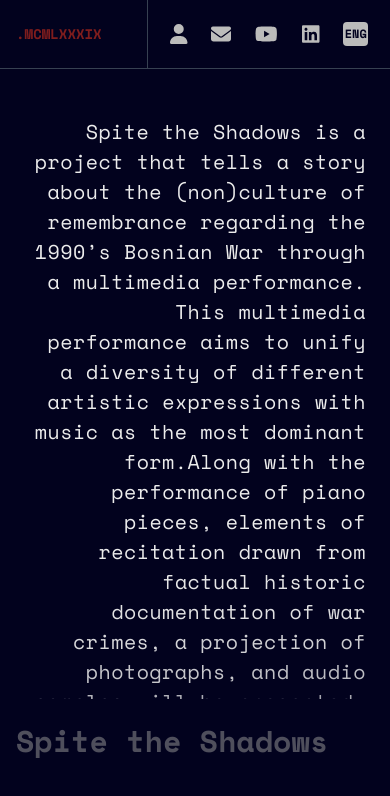
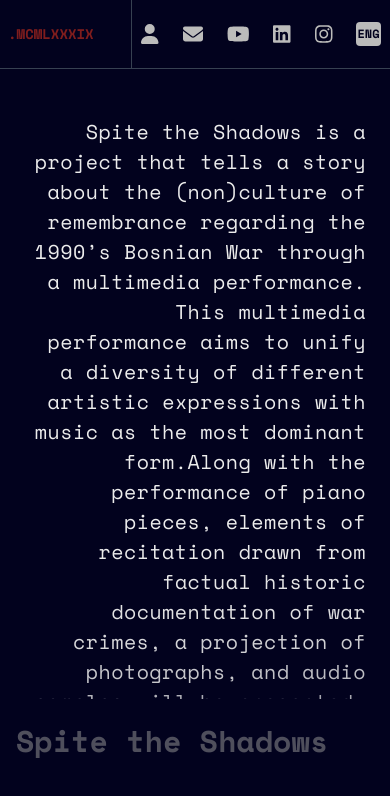
Before and after one commit to MarijaPesha/marija-bajo, a React (Vite) app: page /about in a window 390 px wide. Shown: the top 796 px of the page. Built offline with nearby package versions, Linux system fonts and the light colour scheme.

Commit message:
client changes avgust 24

```diff
--- a/src/components/Nav.jsx
+++ b/src/components/Nav.jsx
@@ -1,7 +1,11 @@
-import { faLinkedin, faYoutube } from "@fortawesome/free-brands-svg-icons";
+import React, { useEffect, useState } from "react";
+import { FontAwesomeIcon } from "@fortawesome/react-fontawesome";
+import {
+  faLinkedin,
+  faYoutube,
+  faInstagram,
+} from "@fortawesome/free-brands-svg-icons";
 import { faEnvelope, faUser } from "@fortawesome/free-solid-svg-icons";
-import { FontAwesomeIcon } from "@fortawesome/react-fontawesome";
-import React, { useEffect, useState } from "react";
 import { Link } from "react-router-dom";
 import "../App.css";
 import { translations } from "../data/translations";
@@ -10,125 +14,105 @@ import ToggleLanguage from "./ToggleLanguage";
 
 function Nav() {
   const { language } = useLanguage();
-  const nav = translations?.[language]?.nav;
+  const nav = translations?.[language]?.nav || [];
 
   const socialLinks = {
     youtube: "https://www.youtube.com/channel/UCORoaaQ7kAH3HMk3aG44fZw",
     linkedin: "https://www.linkedin.com/in/marija-bajo-94749b179/",
+    instagram:
+      "https://www.instagram.com/rija.ba?igsh=a3VmZTl6Mnl6eHQ4&utm_source=qr",
   };
 
   const [currentIndex, setCurrentIndex] = useState(0);
-  const [transformedText, setTransformedText] = useState(
-    nav.at(0)[currentIndex]
-  );
+  const [transformedText, setTransformedText] = useState(nav[0] || "");
 
   useEffect(() => {
+    if (!nav.length) return;
+
     const intervalId = setInterval(() => {
-      setCurrentIndex((prevIndex) => (prevIndex + 1) % nav.at(0).length);
+      setCurrentIndex((prevIndex) => (prevIndex + 1) % nav[0].length);
     }, 4500);
 
-    setTransformedText(nav.at(0)[currentIndex]);
-
-    // Clean up the interval on component unmount
     return () => clearInterval(intervalId);
-  }, []);
+  }, [nav]);
 
   useEffect(() => {
-    setTransformedText(nav.at(0)[currentIndex]);
-  }, [currentIndex]);
+    if (nav.length) {
+      setTransformedText(nav[0][currentIndex]);
+    }
+  }, [currentIndex, nav]);
 
-  const [isHovered, setIsHovered] = useState(false);
+  const [isHovered, setIsHovered] = useState("");
+
+  const renderSocialIcon = (platform, icon, size) => (
+    <a
+      href={socialLinks[platform]}
+      target="_blank"
+      rel="noopener noreferrer"
+      onMouseEnter={() => setIsHovered(platform)}
+      onMouseLeave={() => setIsHovered("")}
+    >
+      <FontAwesomeIcon
+        icon={icon}
+        size={size}
+        style={{
+          color: isHovered === platform ? "rgb(127 29 29)" : "#bcbcbb",
+          transition: "color 0.3s ease",
+        }}
+      />
+    </a>
+  );
 
   return (
     <nav className="w-full flex border-b border-gray-700 z-10">
       <Link
         to="/"
         id="nav-logo-section"
-        className="flex px-4 py-6 sm:px-8 sm:py-12 border-r border-gray-700 justify-center items-center text-sm font-bold sm:text-xl uppercase hover:text-red-900 transition duration-300 ease-in-out"
+        className="flex px-2 py-6 sm:px-8 sm:py-12 border-r border-gray-700 justify-center items-center text-sm font-bold sm:text-xl uppercase hover:text-red-900 transition duration-300 ease-in-out"
       >
-        <span className="block w-[115px] md:w-auto"> {transformedText}</span>
+        <span className="block w-[115px] md:w-auto">{transformedText}</span>
       </Link>
       <div
         id="nav-social-section"
         className="hidden md:flex px-4 py-6 sm:px-8 sm:py-12 border-r border-gray-700 justify-center items-center font-bold"
       >
-        <a href={socialLinks.youtube} target="_blank">
-          <FontAwesomeIcon
-            icon={faYoutube}
-            size="2x"
-            style={{
-              color: isHovered === "Youtube" ? "rgb(127 29 29)" : "#bcbcbb",
-              transition: "color 0.3s ease",
-            }}
-            onMouseEnter={() => setIsHovered("Youtube")}
-            onMouseLeave={() => setIsHovered(false)}
-          />
-        </a>
-        <a href={socialLinks.linkedin} target="_blank">
-          <FontAwesomeIcon
-            icon={faLinkedin}
-            size="2x"
-            style={{
-              color: isHovered === "Linkedin" ? "rgb(127 29 29)" : "#bcbcbb",
-              transition: "color 0.3s ease",
-            }}
-            onMouseEnter={() => setIsHovered("Linkedin")}
-            onMouseLeave={() => setIsHovered(false)}
-          />
-        </a>
+        {renderSocialIcon("youtube", faYoutube, "2x")}
+        {renderSocialIcon("linkedin", faLinkedin, "2x")}
+        {renderSocialIcon("instagram", faInstagram, "2x")}
         <ToggleLanguage />
       </div>
       <Link
         to="/about"
         id="nav-link-section"
-        className="hidden md:flex px-4 py-6 sm:px-8 sm:py-12 border-r border-gray-700 justify-center items-center font-bold hover:text-red-900 transition duration-300 ease-in-out uppercase  whitespace-nowrap"
+        className="hidden md:flex px-4 py-6 sm:px-8 sm:py-12 border-r border-gray-700 justify-center items-center font-bold hover:text-red-900 transition duration-300 ease-in-out uppercase whitespace-nowrap"
       >
-        {nav.at(1)}
+        {nav[1]}
       </Link>
       <Link
         to="/get-in-touch"
         id="nav-contact-section"
         className="hidden md:flex px-4 py-6 sm:px-8 sm:py-12 justify-center items-center font-bold hover:text-red-900 transition duration-300 ease-in-out uppercase"
       >
-        {nav.at(2)}
+        {nav[2]}
       </Link>
       <div className="flex w-full justify-center items-center gap-6 md:hidden">
         <Link to="/about" className="block md:hidden">
           <FontAwesomeIcon
             size="lg"
             icon={faUser}
-            style={{
-              color: "#bcbcbb",
-            }}
+            style={{ color: "#bcbcbb" }}
           />
         </Link>
         <Link to="/get-in-touch" className="block md:hidden">
           <FontAwesomeIcon
             size="lg"
             icon={faEnvelope}
-            style={{
-              color: "#bcbcbb",
-            }}
+            style={{ color: "#bcbcbb" }}
           />
         </Link>
-        <a href={socialLinks.youtube} target="_blank">
-          <FontAwesomeIcon
-            icon={faYoutube}
-            size="lg"
-            style={{
-              color: "#bcbcbb",
-            }}
-          />
-        </a>
-        <a href={socialLinks.linkedin} target="_blank">
-          <FontAwesomeIcon
-            icon={faLinkedin}
-            size="lg"
-            style={{
-              color: "#bcbcbb",
-            }}
-          />
-        </a>
+        {renderSocialIcon("youtube", faYoutube, "lg")}
+        {renderSocialIcon("linkedin", faLinkedin, "lg")}
+        {renderSocialIcon("instagram", faInstagram, "lg")}
         <ToggleLanguage />
       </div>
     </nav>
--- a/src/pages/About.jsx
+++ b/src/pages/About.jsx
@@ -1,8 +1,9 @@
 import { faMagnifyingGlass } from "@fortawesome/free-solid-svg-icons";
 import { FontAwesomeIcon } from "@fortawesome/react-fontawesome";
-import React from "react";
+import React, { useState, useEffect } from "react";
 import "../App.css";
-import aboutPiano from "../assets/img/about_02.jpg";
+import aboutPianoNewTwo from "../assets/img/about_new_02.jpg";
+import aboutPianoNewOne from "../assets/img/about_new_01.jpg";
 import Nav from "../components/Nav";
 import { MaskContainer } from "../components/SvgMaskEffect";
 import { translations } from "../data/translations";
@@ -10,12 +11,24 @@ import { useLanguage } from "../store/LanguageContextProvider";
 
 const About = () => {
   const { language } = useLanguage();
+  const [currentImage, setCurrentImage] = useState(aboutPianoNewOne);
+
+  useEffect(() => {
+    const interval = setInterval(() => {
+      setCurrentImage((prevImage) =>
+        prevImage === aboutPianoNewOne ? aboutPianoNewTwo : aboutPianoNewOne
+      );
+    }, 6000);
+
+    return () => clearInterval(interval);
+  }, []);
 
   const containerStyle = {
-    backgroundImage: `url(${aboutPiano})`,
+    backgroundImage: `url(${currentImage})`,
     backgroundSize: "cover",
     backgroundPosition: "center",
     backgroundRepeat: "no-repeat",
+    transition: "background-image 1s ease-in-out",
   };
 
   const aboutDescs = translations?.[language]?.about?.desc;
```
Also changed, not shown: src/assets/img/about_new_01.jpg (added), src/assets/img/about_new_02.jpg (added).
